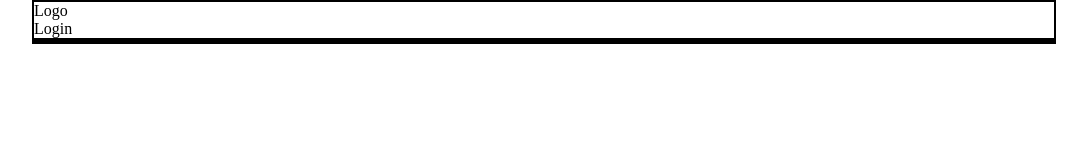
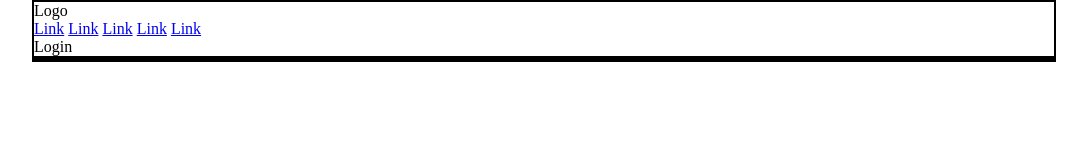
Before and after one commit to casalaspro/htmlcss-struttura-discord, a plain HTML site: page index.html in a window 1280 px wide. Shown: the whole page, without its empty margins (96-1183 px from the left). Drawn offline with Linux system fonts and the light colour scheme.

Commit message:
ADD - "Link" to links

```diff
--- a/index.html
+++ b/index.html
@@ -13,11 +13,11 @@
         <div class="row">
           <div class="col">Logo</div>
           <div class="col">
-            <a href="#"></a>
-            <a href="#"></a>
-            <a href="#"></a>
-            <a href="#"></a>
-            <a href="#"></a>
+            <a href="#">Link</a>
+            <a href="#">Link</a>
+            <a href="#">Link</a>
+            <a href="#">Link</a>
+            <a href="#">Link</a>
           </div>
           <div class="col">Login</div>
         </div>
```
